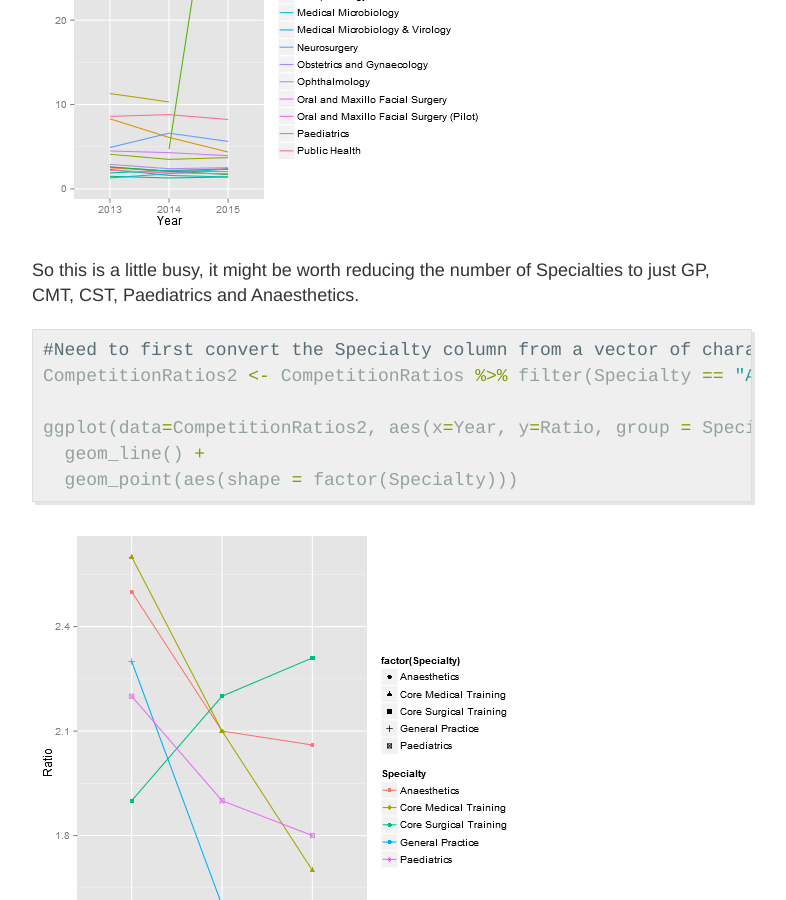
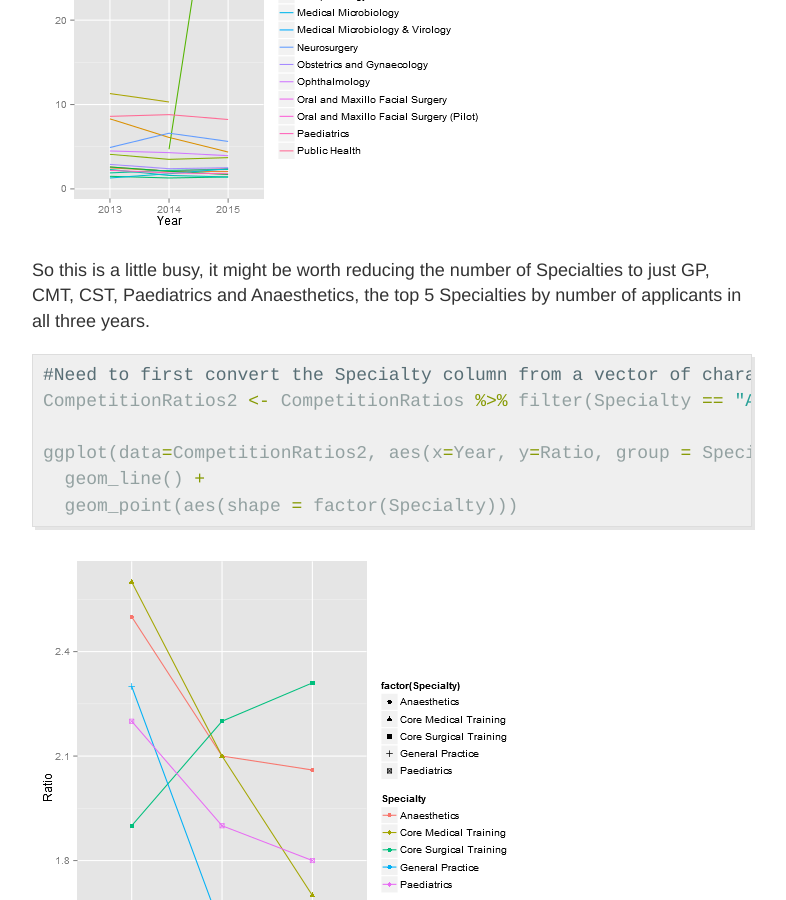
Before and after one commit to dannyjnwong/dannyjnwong.github.io, a Jekyll site: the page built from _posts/2016-01-30-Specialty-training-competition-ratios.md, in a window 1280 px wide and 900 px high, scrolled down 6523 px. Shown: the whole window, without its empty margins (248-1034 px from the left). Built offline with Jekyll 4.4.1, drawn with Linux system fonts in a browser that asks for light colours; Markdown is read by kramdown in place of the engine named in the settings; comment, search, counter and statistics services are not loaded.

Commit message:
minor edit

````diff
--- a/_drafts/2016-01-30-Specialty-training-competition-ratios.Rmd
+++ b/_drafts/2016-01-30-Specialty-training-competition-ratios.Rmd
@@ -147,7 +147,7 @@ ggplot(data=CompetitionRatios, aes(x=Year, y=Ratio, group = Specialty, colour =
   geom_line()
 ```
 
-So this is a little busy, it might be worth reducing the number of Specialties to just GP, CMT, CST, Paediatrics and Anaesthetics.
+So this is a little busy, it might be worth reducing the number of Specialties to just GP, CMT, CST, Paediatrics and Anaesthetics, the top 5 Specialties by number of applicants in all three years.
 
 ```{r, message=FALSE, warning=FALSE}
 #Need to first convert the Specialty column from a vector of characters to factors
--- a/_posts/2016-01-30-Specialty-training-competition-ratios.md
+++ b/_posts/2016-01-30-Specialty-training-competition-ratios.md
@@ -230,7 +230,7 @@ ggplot(data=CompetitionRatios, aes(x=Year, y=Ratio, group = Specialty, colour =
 
 ![center](/figures/2016-01-30-Specialty-training-competition-ratios/unnamed-chunk-6-1.png)
 
-So this is a little busy, it might be worth reducing the number of Specialties to just GP, CMT, CST, Paediatrics and Anaesthetics.
+So this is a little busy, it might be worth reducing the number of Specialties to just GP, CMT, CST, Paediatrics and Anaesthetics, the top 5 Specialties by number of applicants in all three years.
 
 
 {% highlight r %}
````
